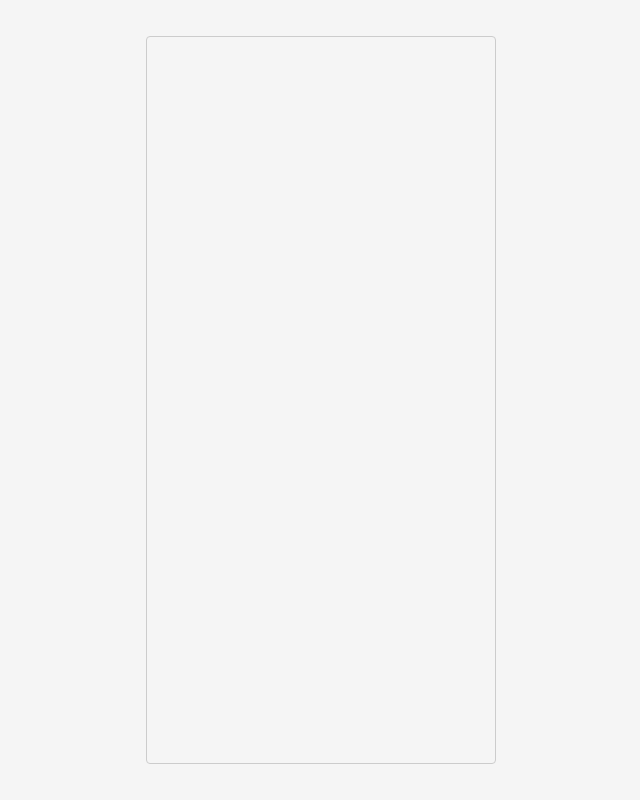
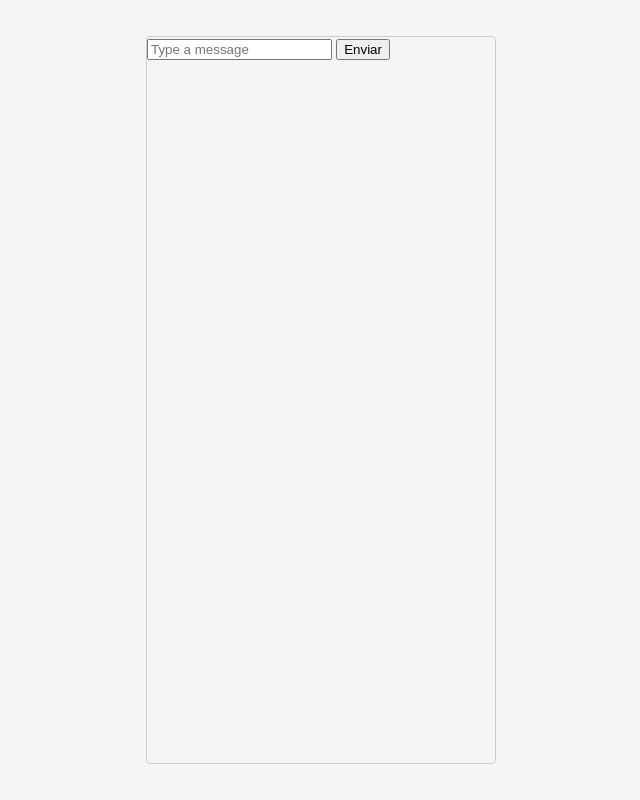
Before and after one commit to Brayan-chan/chatsocket, a website: page client/index.html in a window 1280 px wide. Shown: the whole page, without its empty margins (319-959 px from the left). Drawn offline with Linux system fonts and the light colour scheme.

Commit message:
Agregar formulario de chat con campo de entrada y botón de envío

```diff
--- a/client/index.html
+++ b/client/index.html
@@ -32,8 +32,10 @@
 </head>
 <body>
     <section id="chat">
-        <form>
-
+        <form id="form">
+            <input type="text" name="message" id="input"
+            placeholder="Type a message" autocomplete="off">
+            <button type="submit">Enviar</button>
         </form>
     </section>
 </body>
```
